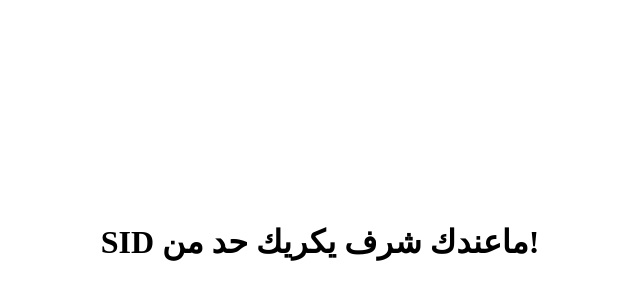
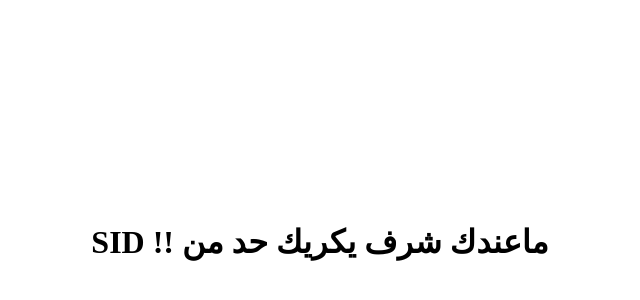
Before and after one commit to OussaMe1/SID_RO, a plain HTML site: page index.html in a window 1280 px wide. Shown: the part 30-330 px from the top of the page, without its empty margins (320-960 px from the left). Drawn offline with Linux system fonts and the light colour scheme.

Commit message:
Update index.html

```diff
--- a/index.html
+++ b/index.html
@@ -4,6 +4,6 @@
     <title>Message Page</title>
 </head>
 <body>
-    <h1 style="text-align: center; margin-top: 20%;"> SID ماعندك شرف يكريك حد من!</h1>
+    <h1 style="text-align: center; margin-top: 20%;"> SID !! ماعندك شرف يكريك حد من</h1>
 </body>
 </html>
```
